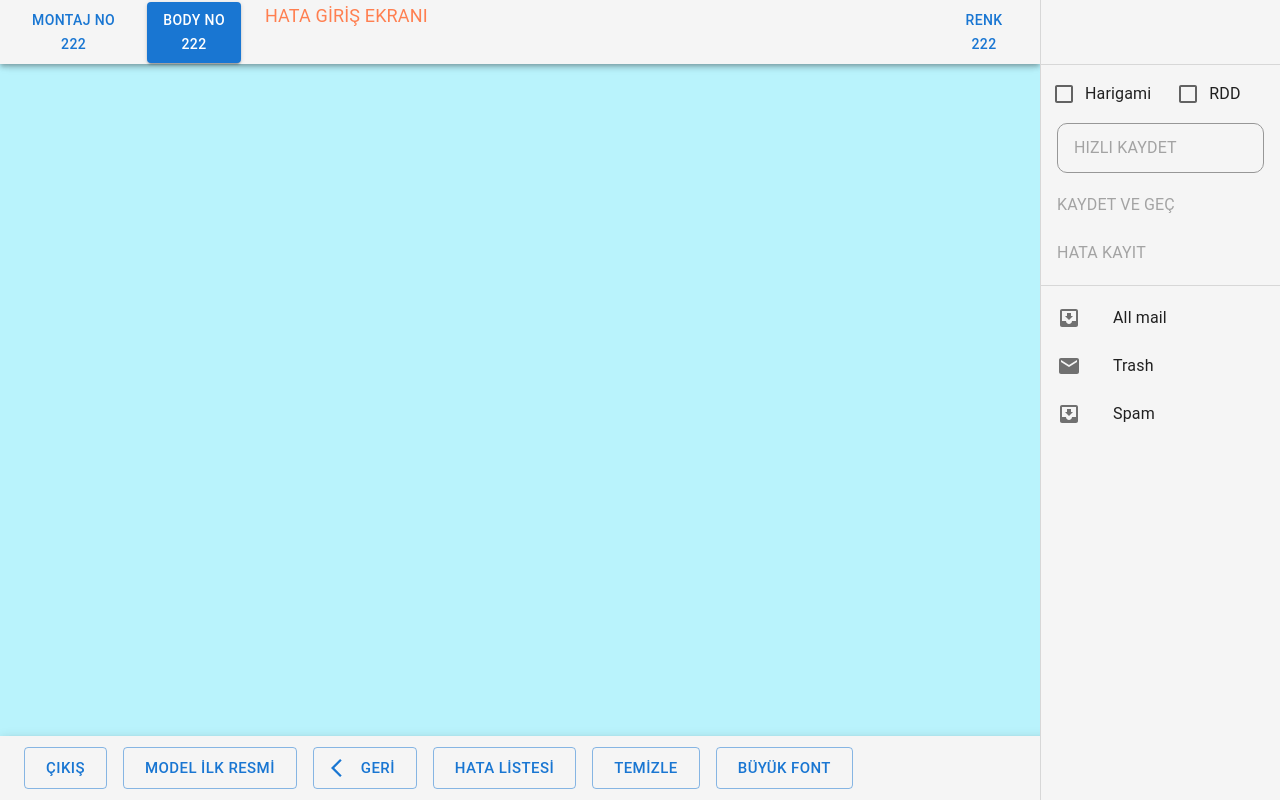
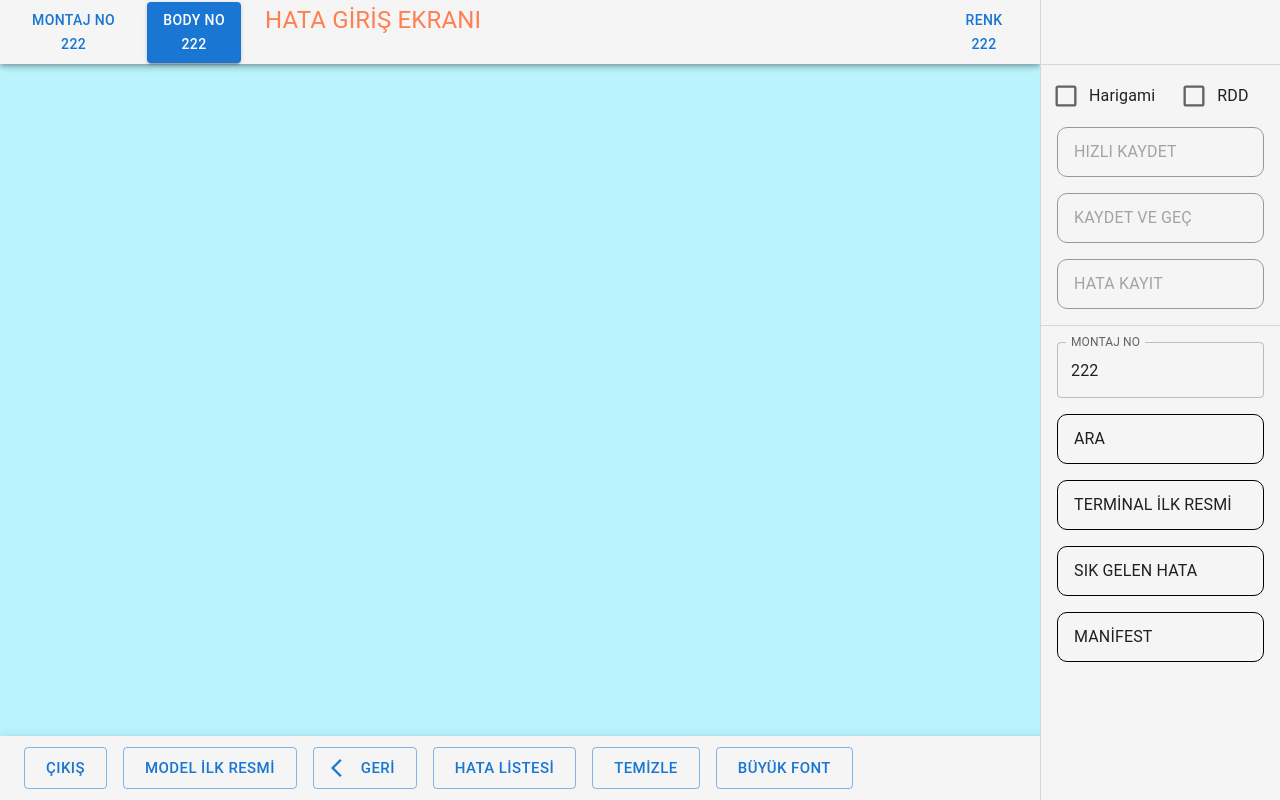
Before and after one commit to Metecode/TOYOTA-32bit-project, a React (Create React App) app in the folder toyota-web/: page /hataGirisSayfasi in a window 1280 px wide. Built offline with nearby package versions, Linux system fonts and the light colour scheme.

Commit message:
sidebar button, checkbox ve textfield eklendi.

```diff
--- a/toyota-web/src/fonts/hataGiris.css
+++ b/toyota-web/src/fonts/hataGiris.css
@@ -9,6 +9,11 @@
   }
 
   .wrap-text{
-    font-size: large;
+    font-size:x-large;
     color:coral;
   }
+
+  .Button{
+    border: 1px solid black!important;
+    border-radius: 10px!important;
+  }
--- a/toyota-web/src/pages/HataGiris/HataSideBar.js
+++ b/toyota-web/src/pages/HataGiris/HataSideBar.js
@@ -4,16 +4,12 @@ import List from "@mui/material/List";
 import Divider from "@mui/material/Divider";
 import ListItem from "@mui/material/ListItem";
 import ListItemButton from "@mui/material/ListItemButton";
-import ListItemIcon from "@mui/material/ListItemIcon";
 import ListItemText from "@mui/material/ListItemText";
-import InboxIcon from "@mui/icons-material/MoveToInbox";
-import MailIcon from "@mui/icons-material/Mail";
 import Checkbox from "@mui/material/Checkbox";
-import IconButton from "@mui/material/IconButton";
-import CommentIcon from "@mui/icons-material/Comment";
-import FormGroup from "@mui/material/FormGroup";
 import FormControlLabel from "@mui/material/FormControlLabel";
 import Stack from "@mui/material/Stack";
+import "../../fonts/hataGiris.css"
+import TextField from '@mui/material/TextField';
 
 export default function HataSideBar() {
   const [checked, setChecked] = React.useState([0]);
@@ -34,37 +30,51 @@ export default function HataSideBar() {
     <Box>
       <List>
         <Stack disablePadding spacing={2} direction="row">
-            <FormControlLabel style={{marginLeft:2}} control={<Checkbox />} label="Harigami" />
-            <FormControlLabel control={<Checkbox />} label="RDD" />
+            <FormControlLabel style={{marginLeft:2}} control={<Checkbox sx={{ '& .MuiSvgIcon-root': { fontSize: 28 } }} />} label="Harigami" />
+            <FormControlLabel control={<Checkbox sx={{ '& .MuiSvgIcon-root': { fontSize: 28 } }} />} label="RDD" />
         </Stack>
         <ListItem  >
-          <ListItemButton disabled  style={{border:"1px solid black", borderRadius:"10px"}}>
+          <ListItemButton disabled className="Button">
             <ListItemText primary={"HIZLI KAYDET"} />
           </ListItemButton>
         </ListItem>
-        <ListItem  disablePadding>
-          <ListItemButton disabled>
+        <ListItem  >
+          <ListItemButton disabled className="Button">
             <ListItemText primary={"KAYDET VE GEÇ"} />
           </ListItemButton>
         </ListItem>
-        <ListItem disablePadding>
-          <ListItemButton disabled>
+        <ListItem  >
+          <ListItemButton disabled className="Button">
             <ListItemText primary={"HATA KAYIT"} />
           </ListItemButton>
         </ListItem>
       </List>
       <Divider />
       <List>
-        {["All mail", "Trash", "Spam"].map((text, index) => (
-          <ListItem key={text} disablePadding>
-            <ListItemButton>
-              <ListItemIcon>
-                {index % 2 === 0 ? <InboxIcon /> : <MailIcon />}
-              </ListItemIcon>
-              <ListItemText primary={text} />
+
+      <ListItem >
+      <TextField id="outlined-basic" label="MONTAJ NO" defaultValue={'222'} variant="outlined" />
+          </ListItem>
+          <ListItem >
+            <ListItemButton className="Button">
+              <ListItemText primary={"ARA"} />
             </ListItemButton>
           </ListItem>
-        ))}
+          <ListItem >
+            <ListItemButton className="Button">
+              <ListItemText primary={"TERMİNAL İLK RESMİ"} />
+            </ListItemButton>
+          </ListItem>
+          <ListItem >
+            <ListItemButton className="Button">
+              <ListItemText primary={"SIK GELEN HATA"} />
+            </ListItemButton>
+          </ListItem>
+          <ListItem >
+            <ListItemButton className="Button">
+              <ListItemText primary={"MANİFEST"} />
+            </ListItemButton>
+          </ListItem>
       </List>
     </Box>
   );
```
Also changed, not shown: toyota-web/src/pages/HataGiris/HataGiris.js (+0 -9 lines).
